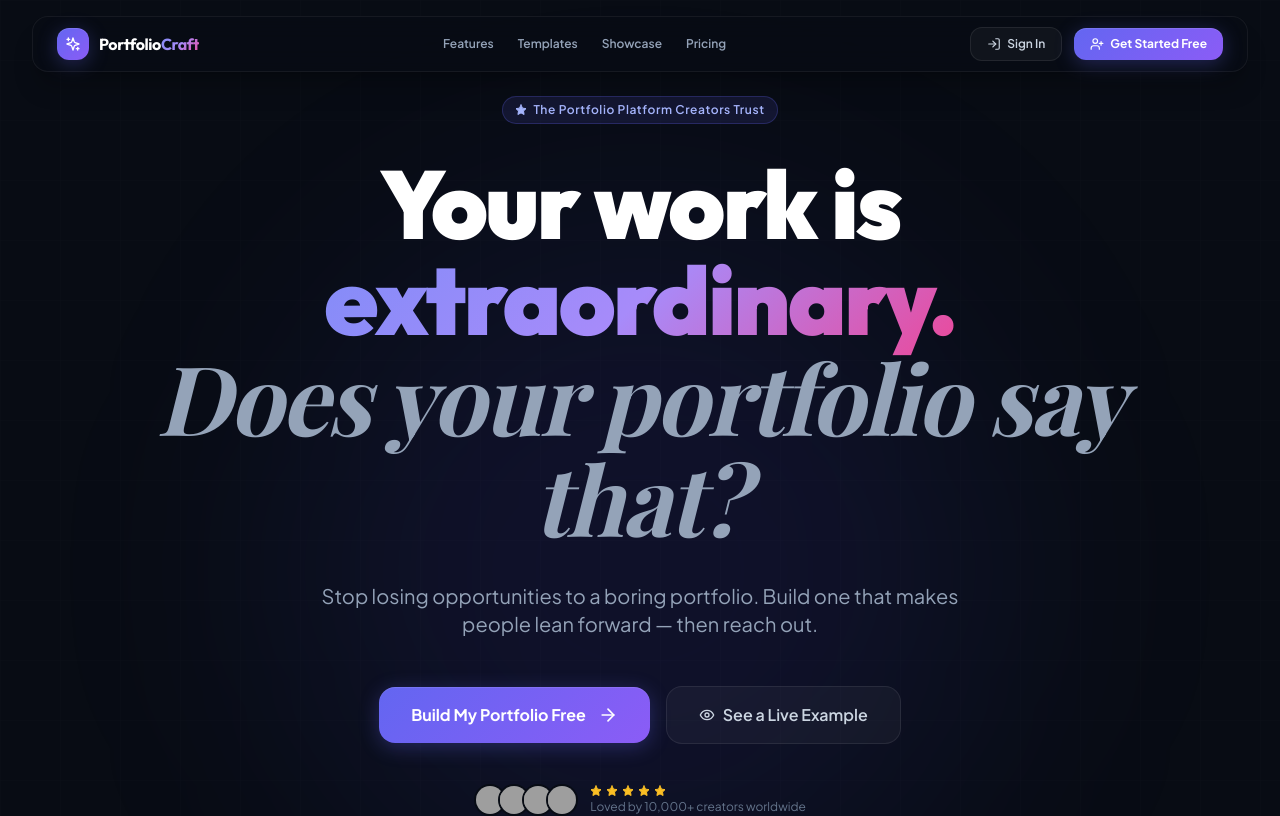
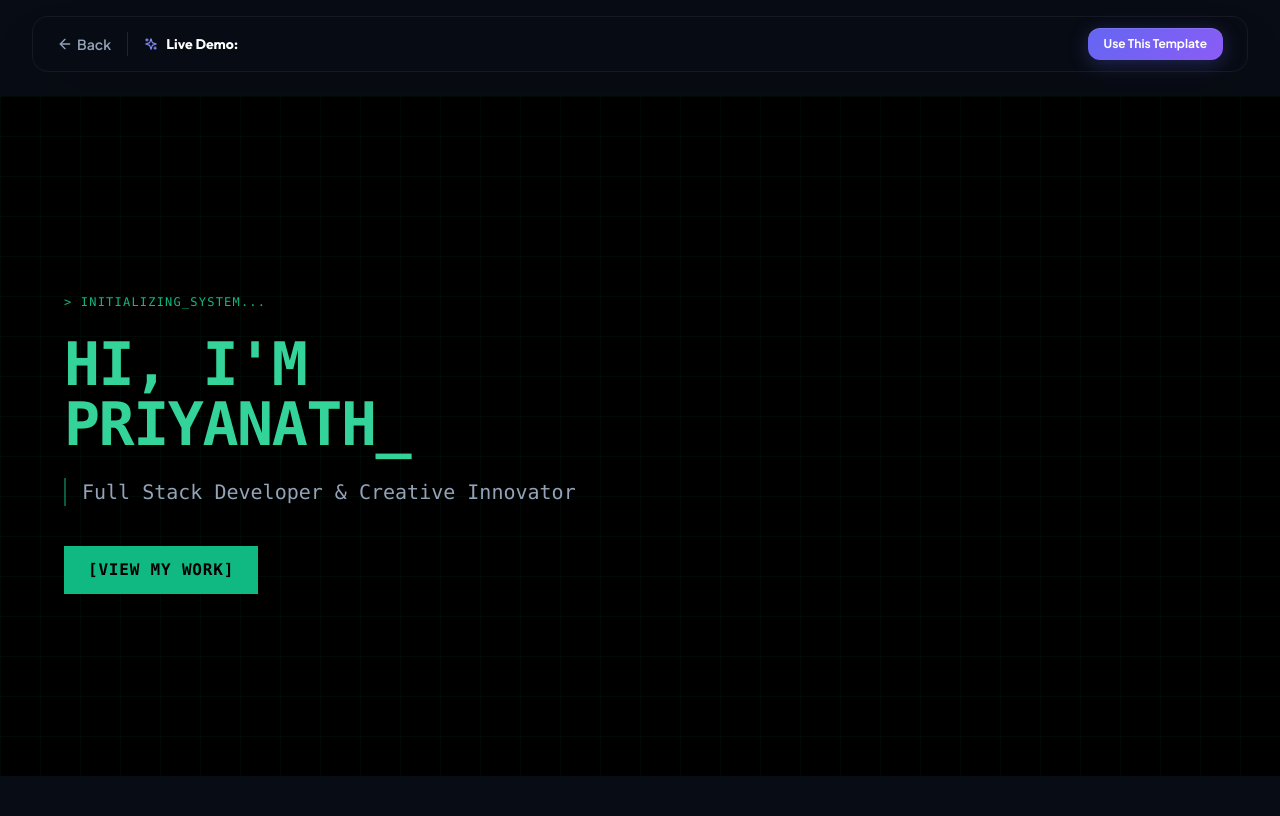
Before and after one commit to rsmpdo/portfolio-platform, a React (Vite) app in the folder frontend/: page /preview/ai-neural-labs-pro in a window 1280 px wide. Before the commit this address led to /. Shown: the top 816 px of the page. Built offline with nearby package versions, Linux system fonts and the light colour scheme; grey boxes are pictures that could not be loaded; a web font is replaced by a local one.

Commit message:
fix: resolve static template preview links by adding dynamic TemplatePreview route

```diff
--- a/frontend/src/App.jsx
+++ b/frontend/src/App.jsx
@@ -20,6 +20,7 @@ import ProfileSettings from './pages/ProfileSettings';
 import VerifyEmail from './pages/VerifyEmail';
 import VerifyPending from './pages/VerifyPending';
 import PaymentSuccess from './pages/PaymentSuccess';
+import TemplatePreview from './pages/TemplatePreview';
 
 function PrivateRoute({ children }) {
   const { isAuthenticated, token, user } = useSelector((state) => state.auth);
@@ -70,6 +71,7 @@ export default function App() {
         <Route path="/register" element={<Register />} />
         <Route path="/features" element={<Features />} />
         <Route path="/templates" element={<Templates />} />
+        <Route path="/preview/:templateId" element={<TemplatePreview />} />
         <Route path="/showcase" element={<Showcase />} />
         <Route path="/pricing" element={<Pricing />} />
         <Route path="/about" element={<About />} />
--- /dev/null
+++ b/frontend/src/pages/TemplatePreview.jsx
@@ -0,0 +1,106 @@
+import React, { useEffect } from 'react';
+import { useParams, Link, useNavigate } from 'react-router-dom';
+import { useSelector } from 'react-redux';
+import { templateLayouts } from '../data/templateLayouts';
+import ComponentRenderer from '../components/portfolio/ComponentRenderer';
+import { Sparkles, ArrowLeft, Crown } from 'lucide-react';
+
+export default function TemplatePreview() {
+  const { templateId } = useParams();
+  const navigate = useNavigate();
+  const { user } = useSelector((state) => state.auth);
+
+  const template = templateLayouts[templateId];
+
+  useEffect(() => {
+    window.scrollTo(0, 0);
+  }, [templateId]);
+
+  if (!template) {
+    return (
+      <div className="min-h-screen bg-slate-950 flex flex-col items-center justify-center text-white">
+        <h2 className="text-2xl font-bold mb-2">Template Not Found</h2>
+        <Link to="/templates" className="text-indigo-400 hover:underline">Go back to templates</Link>
+      </div>
+    );
+  }
+
+  // Convert template layout data to the format expected by the renderer
+  const mockLayout = {
+    title: `${template.name} Demo`,
+    theme: { ...template.theme, templateId },
+    components: template.components.map((c, i) => ({
+      id: `preview_${i}`,
+      type: c.type,
+      title: c.title,
+      order: i,
+      isVisible: true,
+      props: {} // Defaults will be populated by the component definitions
+    }))
+  };
+
+  const handleUseTemplate = () => {
+    // Basic plan access check for the demo 'use template' button
+    // (This logic mirrors Templates.jsx)
+    const planAccess = templateId.includes('pro') ? 'pro' : templateId.includes('studio') ? 'studio' : 'free';
+    const currentPlan = user?.plan || 'free';
+
+    if (!user) {
+      navigate('/register?redirect=templates');
+      return;
+    }
+    if (planAccess === 'pro' && currentPlan === 'free') {
+      navigate('/pricing?checkout=pro');
+      return;
+    }
+    if (planAccess === 'studio' && (currentPlan === 'free' || currentPlan === 'pro')) {
+      navigate('/pricing?checkout=studio');
+      return;
+    }
+    navigate(`/editor?template=${templateId}`);
+  };
+
+  return (
+    <div className="min-h-screen bg-slate-950 text-slate-100 flex flex-col">
+      {/* Top Demo Bar */}
+      <nav className="fixed top-0 left-0 right-0 z-50">
+        <div className="mx-4 md:mx-8 mt-4">
+          <div className="glass-dark rounded-2xl px-6 h-14 flex items-center justify-between shadow-2xl border border-indigo-500/30">
+            <div className="flex items-center gap-4">
+              <Link to="/templates" className="text-slate-400 hover:text-white transition flex items-center gap-1 text-sm font-semibold">
+                <ArrowLeft className="w-4 h-4" />
+                <span>Back</span>
+              </Link>
+              <div className="h-6 w-px bg-white/10 hidden sm:block"></div>
+              <span className="font-heading font-bold text-sm text-white hidden sm:flex items-center gap-2">
+                <Sparkles className="w-3.5 h-3.5 text-indigo-400" />
+                Live Demo: <span className="text-indigo-400">{template.name}</span>
+              </span>
+            </div>
+
+            <button
+              onClick={handleUseTemplate}
+              className="btn-primary px-4 py-2 rounded-xl text-white text-xs font-bold flex items-center gap-2"
+            >
+              <span>Use This Template</span>
+            </button>
+          </div>
+        </div>
+      </nav>
+
+      {/* Components Stream using the specific template structural logic */}
+      <main className="flex-1 pt-24 pb-12">
+        {mockLayout.components
+          .sort((a, b) => a.order - b.order)
+          .map((comp) => (
+            <ComponentRenderer
+              key={comp.id}
+              component={comp}
+              isEditing={false}
+              templateId={mockLayout.theme.templateId}
+            />
+          ))}
+      </main>
+    </div>
+  );
+}
--- a/frontend/src/pages/Templates.jsx
+++ b/frontend/src/pages/Templates.jsx
@@ -248,7 +248,7 @@ export default function Templates() {
 
                 <div className="p-8 pt-0 flex gap-3">
                   <Link
-                    to="/p/admin_1"
+                    to={`/preview/${t.id}`}
                     className="btn-ghost flex-1 py-3 rounded-xl text-xs font-semibold text-slate-300 hover:text-white flex items-center justify-center gap-2"
                   >
                     <Eye className="w-4 h-4" />
```
